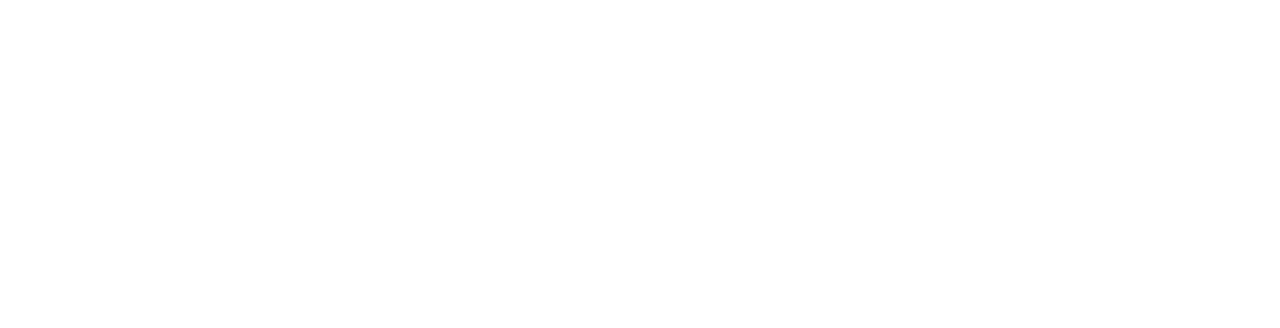
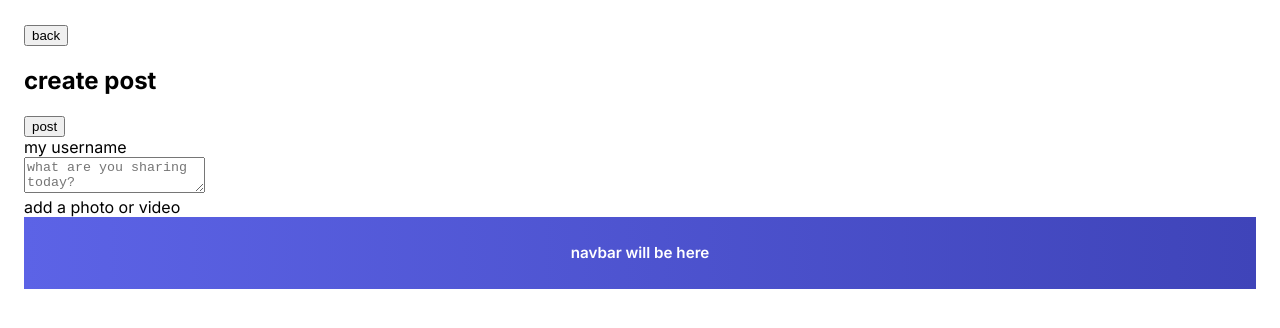
Before and after one commit to Descroll/descroll-frontend, a React (Vite) app: page /create-post in a window 1280 px wide. Before the commit this address had no page. Shown: the top 328 px of the page. Built offline with nearby package versions, Linux system fonts and the light colour scheme.

Commit message:
creating a post page set up without css styling

```diff
--- a/src/App.jsx
+++ b/src/App.jsx
@@ -6,12 +6,15 @@
 
 import { Routes, Route, Navigate } from 'react-router-dom';
 //import './App.css'
+import './index.css'
 import './styles/auth.css'
 import './styles/profile.css'
+import './styles/post.css'
 
 import Login from './pages/auth/Login'
 import Signup from './pages/auth/Signup';
 import Profile from './pages/profile/Profile';
+import CreatePost from './pages/post/CreatePost';
 
 function App(){
   return (
@@ -20,6 +23,7 @@
       <Route path='/signup' element={<Signup />}/>
       <Route path='/login' element={<Login />}/>
       <Route path='/profile' element={<Profile />}/>
+      <Route path='/create-post' element={<CreatePost />}/>
     </Routes>
   )
 }
--- a/src/pages/post/CreatePost.jsx
+++ b/src/pages/post/CreatePost.jsx
@@ -1,8 +1,42 @@
 function CreatePost() {
+    const username = "my username";
     return (
-        <div>
+        <div className="create-post-page">
+            <div className="create-post-card">
+                <div className="create-post-header">
+
+                    <button className="back-btn">back</button>
+                    <h2>create post</h2>
+                    <button className="post-btn">post</button>
+
+                </div>
+
+                <div className="create-post-body">
+                    <div className="user-row">
+
+                        <div className="mini-avatar"></div>
+                        <span className="post-username">{username}</span>
+
+                    </div>
+
+                </div>
+                <textarea className="post-textarea" placeholder="what are you sharing today?"></textarea>
+
+                <div className="upload-section">
+
+                    <div className="upload-box">
+                        <span>add a photo or video</span>
+                    </div>
+
+                </div>
+            </div>
+
+            <div className="navbar-temp">
+                navbar will be here
+            </div>
 
         </div>
 
     );
 }
+export default CreatePost;
--- /dev/null
+++ b/src/styles/post.css
@@ -0,0 +1,73 @@
+.create-post-page{
+
+}
+.create-post-card{
+
+}
+.create-post-header{
+
+}
+.create-post-header h2{
+
+}
+.back-btn, .post-btn{
+
+}
+.back-btn{
+
+}
+.post-btn{
+
+}
+.create-post-body{
+
+}
+.user-row{
+
+}
+.mini-avatar{
+
+}
+.post-username{
+
+}
+.post-textarea{
+
+}
+.post-textarea::placeholder{
+
+}
+.upload-section{
+
+}
+.upload-box{
+
+}
+.navbar-temp{
+
+  height: 72px;
+  background: linear-gradient(90deg, #5c63e6, #3f44b9);
+  display: flex;
+  justify-content: center;
+  align-items: center;
+  color: white;
+  font-size: 0.95rem;
+  font-weight: 600;
+  margin-top: auto;
+
+}
+@media (min-width: 480px) {
+  .create-post-card {
+    max-width: 400px;
+  }
+}
+
+@media (min-width: 768px) {
+  .create-post-page {
+    padding: 24px;
+  }
+
+  .create-post-card {
+    max-width: 430px;
+  }
+}
```
